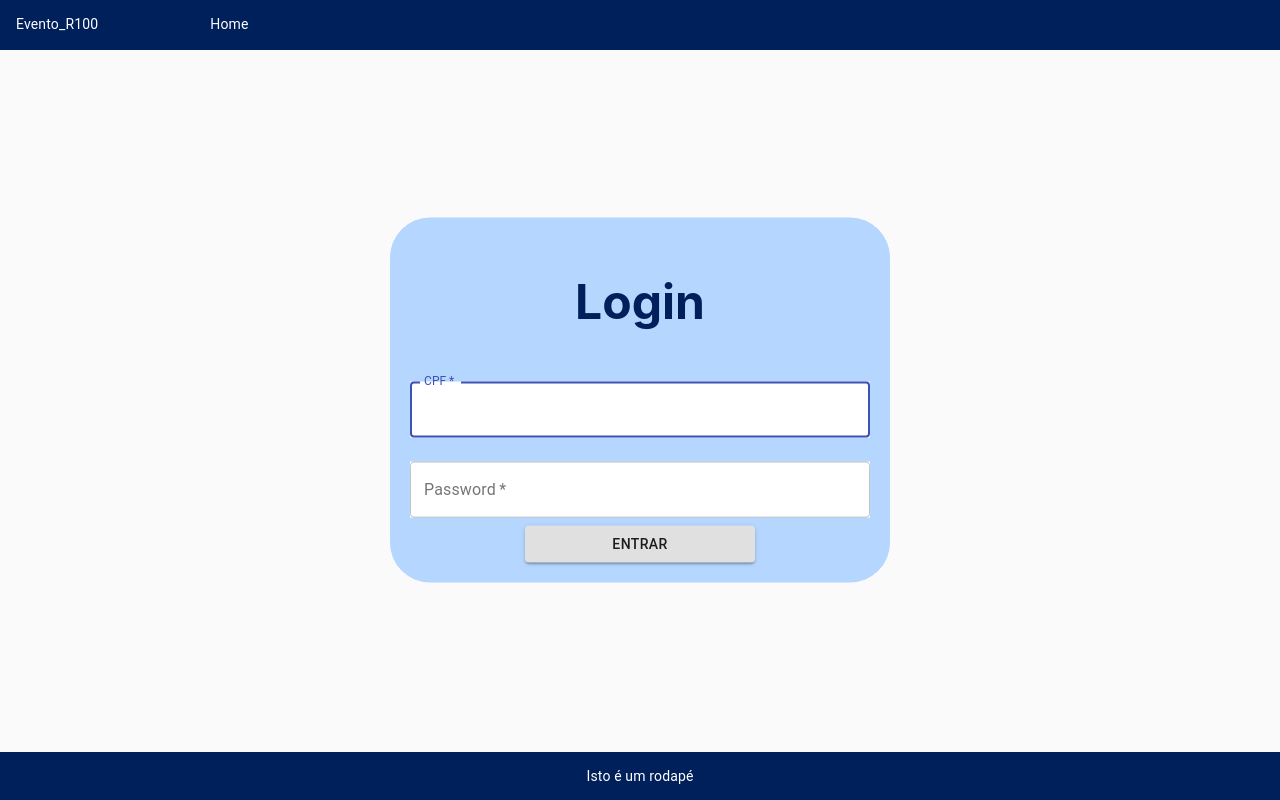
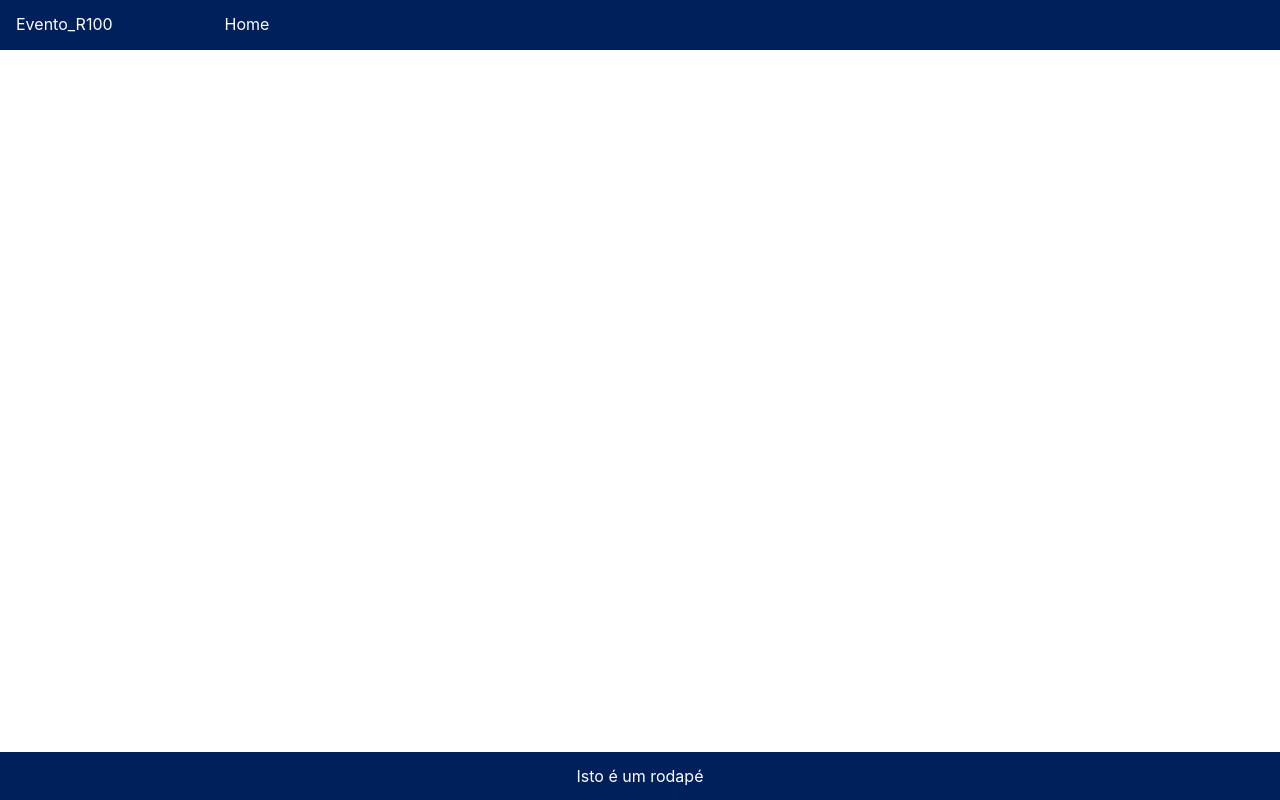
Before and after one commit to VictorHugoDS/front-R1000, a Next.js app: page / in a window 1280 px wide. Built offline with nearby package versions, Linux system fonts and the light colour scheme.

Commit message:
criando login

```diff
--- a/pages/index.js
+++ b/pages/index.js
@@ -5,7 +5,7 @@ import SignIn from './login';
 export default function Home() {
   return (
     <Layout>
-      <SignIn></SignIn>
+      <login></login>
     </Layout>
   )
 }
--- a/pages/login.js
+++ b/pages/login.js
@@ -6,7 +6,7 @@ import Typography from '@material-ui/core/Typography';
 import Container from '@material-ui/core/Container';
 import style from '../styles/components/login/style.module.scss';
 
-export default function SignIn() {
+export default function login() {
 
     return (
         <Container component="main" maxWidth="xs">
```
Also changed, not shown: 1 other file (tests, documents, lock files or other folders).
